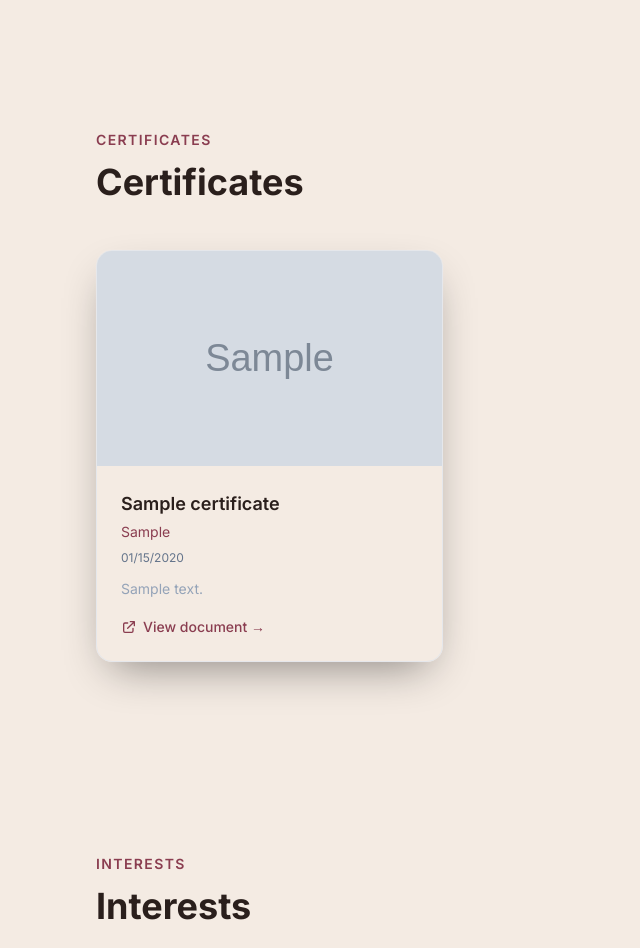
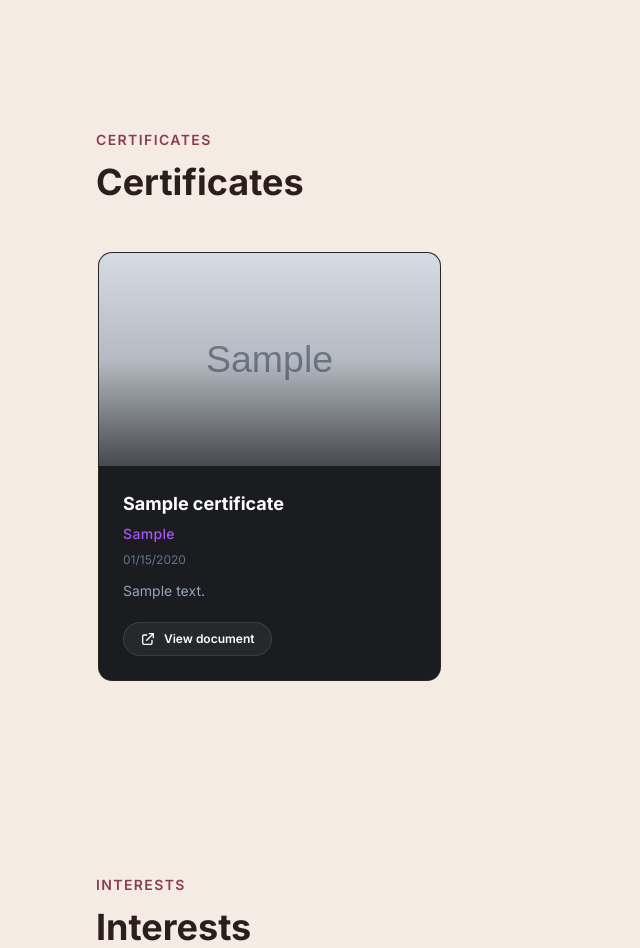
Before and after one commit to rasulbek647/my_portfolio, a Django app: page / in a window 1280 px wide. Shown: the part 3897-4845 px from the top of the page, without its empty margins (0-640 px from the left). Run offline with Django 5.2, Linux system fonts and the light colour scheme; data comes from the database, SQL or seed files in the repository; tables that the repository leaves empty hold one stand-in row (values such as "Sample post"); grey boxes marked "Sample" are stand-in pictures; some libraries are stand-ins or nearby versions.

Commit message:
feat: redesign certificates with cyberpunk animated neon glow

```diff
--- a/templates/resume/home.html
+++ b/templates/resume/home.html
@@ -470,35 +470,42 @@
     <p class="mt-3 text-3xl font-bold text-themeText sm:text-4xl">{% uitext "nav_certificates" %}</p>
     <div class="mt-12 grid gap-6 sm:grid-cols-2 lg:grid-cols-3">
       {% for cert in certificates %}
-      <article class="group flex flex-col overflow-hidden rounded-2xl border border-themeText/5 bg-themeSurface/70 shadow-soft transition duration-300 hover:-translate-y-1 hover:border-primary/30 hover:shadow-glow">
+      <!-- Cyberpunk Neon Glowing Wrapper -->
+      <div class="group relative rounded-2xl p-[2px] overflow-hidden transition-all duration-500 hover:-translate-y-1 hover:shadow-[0_0_2.5rem_-0.5rem_#a855f7]">
+        <!-- Animated spinning gradient background -->
+        <div class="absolute inset-[-150%] animate-[spin_4s_linear_infinite] bg-[conic-gradient(transparent,transparent,transparent,#a855f7,#ec4899,transparent)] opacity-0 transition-opacity duration-500 group-hover:opacity-100"></div>
+
+        <!-- Main Card Inner Content -->
+        <article class="relative flex h-full flex-col overflow-hidden rounded-[14px] bg-[#0f1115]/95 backdrop-blur-xl border border-white/5 transition duration-500">
           {% if cert.image %}
           <a href="{{ cert.image.url }}" target="_blank" rel="noopener noreferrer" class="relative block aspect-[16/10] overflow-hidden group/img">
-          <img src="{{ cert.image.url }}" alt="" class="h-full w-full object-cover transition duration-500 group-hover/img:scale-105">
-          <div class="pointer-events-none absolute inset-0 bg-gradient-to-t from-themeBg/80 to-transparent opacity-60 transition duration-300 group-hover/img:bg-black/60 group-hover/img:opacity-100" aria-hidden="true"></div>
-          <div class="absolute inset-0 flex items-center justify-center opacity-0 transition duration-300 group-hover/img:opacity-100">
-            <span class="flex h-12 w-12 items-center justify-center rounded-full bg-black/60 text-white shadow-lg ring-1 ring-slate-500/20 backdrop-blur-sm">
+            <img src="{{ cert.image.url }}" alt="" class="h-full w-full object-cover transition duration-700 group-hover/img:scale-110 group-hover/img:rotate-1">
+            <div class="pointer-events-none absolute inset-0 bg-gradient-to-t from-[#0f1115]/90 via-[#0f1115]/20 to-transparent opacity-80 transition duration-500 group-hover/img:bg-black/40 group-hover/img:opacity-100" aria-hidden="true"></div>
+            <div class="absolute inset-0 flex items-center justify-center opacity-0 transition duration-500 group-hover/img:opacity-100">
+              <span class="flex h-14 w-14 items-center justify-center rounded-full bg-black/60 text-white shadow-[0_0_15px_rgba(168,85,247,0.5)] ring-1 ring-white/20 backdrop-blur-md transition-transform duration-300 hover:scale-110">
                 <svg class="h-6 w-6" fill="none" stroke="currentColor" viewBox="0 0 24 24"><path stroke-linecap="round" stroke-linejoin="round" stroke-width="2" d="M15 12a3 3 0 11-6 0 3 3 0 016 0z"></path><path stroke-linecap="round" stroke-linejoin="round" stroke-width="2" d="M2.458 12C3.732 7.943 7.523 5 12 5c4.478 0 8.268 2.943 9.542 7-1.274 4.057-5.064 7-9.542 7-4.477 0-8.268-2.943-9.542-7z"></path></svg>
               </span>
             </div>
           </a>
           {% endif %}
-        <div class="flex flex-1 flex-col p-6">
-          <h3 class="text-lg font-semibold text-themeText group-hover:text-primary-light transition">{% localized_field cert "title" %}</h3>
+          <div class="flex flex-1 flex-col p-6 z-10">
+            <h3 class="text-lg font-bold text-white group-hover:text-[#c084fc] transition-colors duration-300">{% localized_field cert "title" %}</h3>
             {% localized_field cert "issuer" as issuer %}
-          {% if issuer %}<p class="mt-1 text-sm text-secondary">{{ issuer }}</p>{% endif %}
+            {% if issuer %}<p class="mt-1.5 text-sm font-medium text-[#a855f7] tracking-wide">{{ issuer }}</p>{% endif %}
             {% if cert.issued_on %}<p class="mt-2 text-xs text-slate-500">{{ cert.issued_on|date:"SHORT_DATE_FORMAT" }}</p>{% endif %}
             {% localized_field cert "description" as cdesc %}
-          {% if cdesc %}<p class="mt-3 flex-1 text-sm leading-relaxed text-slate-400">{{ cdesc|truncatewords:40 }}</p>{% endif %}
+            {% if cdesc %}<p class="mt-3 flex-1 text-sm leading-relaxed text-slate-400 group-hover:text-slate-300 transition-colors duration-300">{{ cdesc|truncatewords:40 }}</p>{% endif %}
             {% if cert.document %}
             {% with doc_url=cert.document.url %}
-          <a href="{% if 'image/upload' in doc_url and not '.pdf' in doc_url|lower %}{{ doc_url }}.pdf{% else %}{{ doc_url }}{% endif %}" target="_blank" rel="noopener noreferrer" class="mt-4 inline-flex items-center gap-1.5 text-sm font-medium text-secondary hover:underline">
+            <a href="{% if 'image/upload' in doc_url and not '.pdf' in doc_url|lower %}{{ doc_url }}.pdf{% else %}{{ doc_url }}{% endif %}" target="_blank" rel="noopener noreferrer" class="mt-5 inline-flex w-fit items-center gap-2 rounded-full border border-white/10 bg-white/5 px-4 py-2 text-xs font-semibold text-white transition-all duration-300 hover:border-[#a855f7]/50 hover:bg-[#a855f7]/10 hover:shadow-[0_0_10px_rgba(168,85,247,0.3)]">
               <svg class="h-4 w-4" fill="none" stroke="currentColor" viewBox="0 0 24 24"><path stroke-linecap="round" stroke-linejoin="round" stroke-width="2" d="M10 6H6a2 2 0 00-2 2v10a2 2 0 002 2h10a2 2 0 002-2v-4M14 4h6m0 0v6m0-6L10 14"/></svg>
-            {% uitext "view_document" %} →
+              {% uitext "view_document" %}
             </a>
             {% endwith %}
             {% endif %}
           </div>
         </article>
+      </div>
       {% endfor %}
     </div>
   </div>
```
Lines whose indentation alone changed are shown as unchanged.
